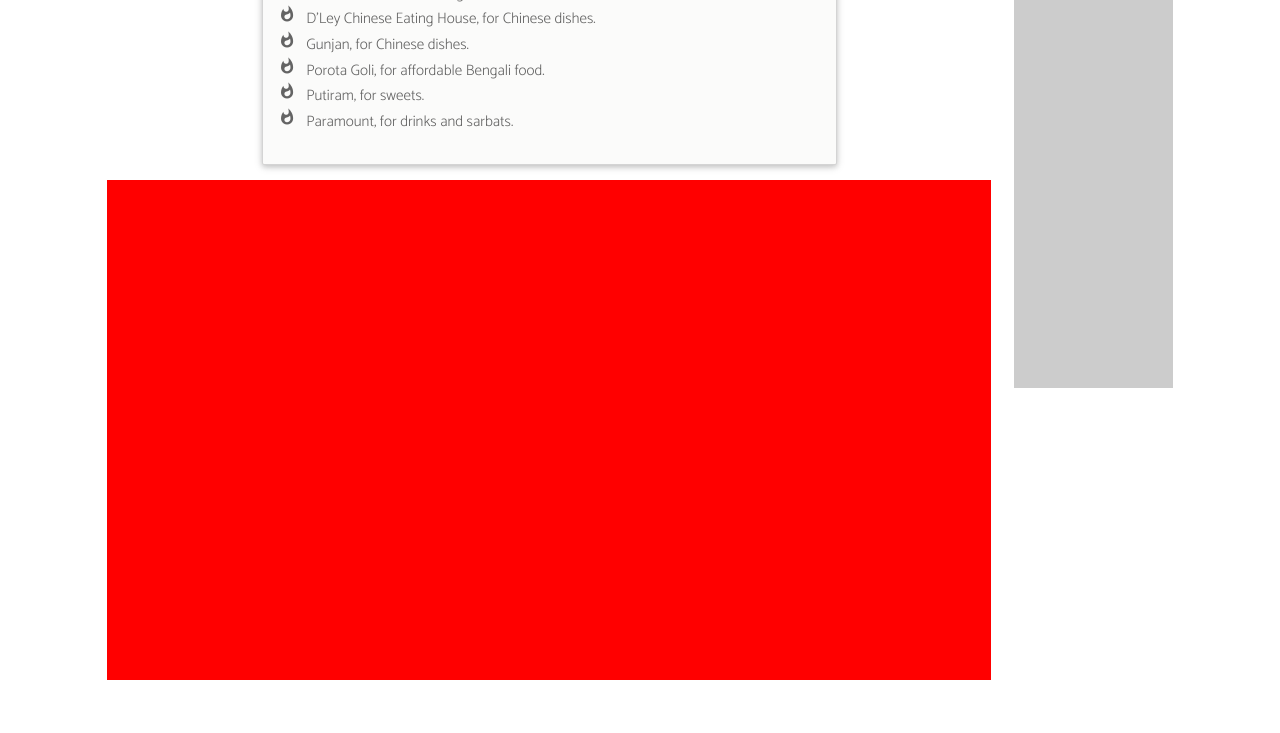
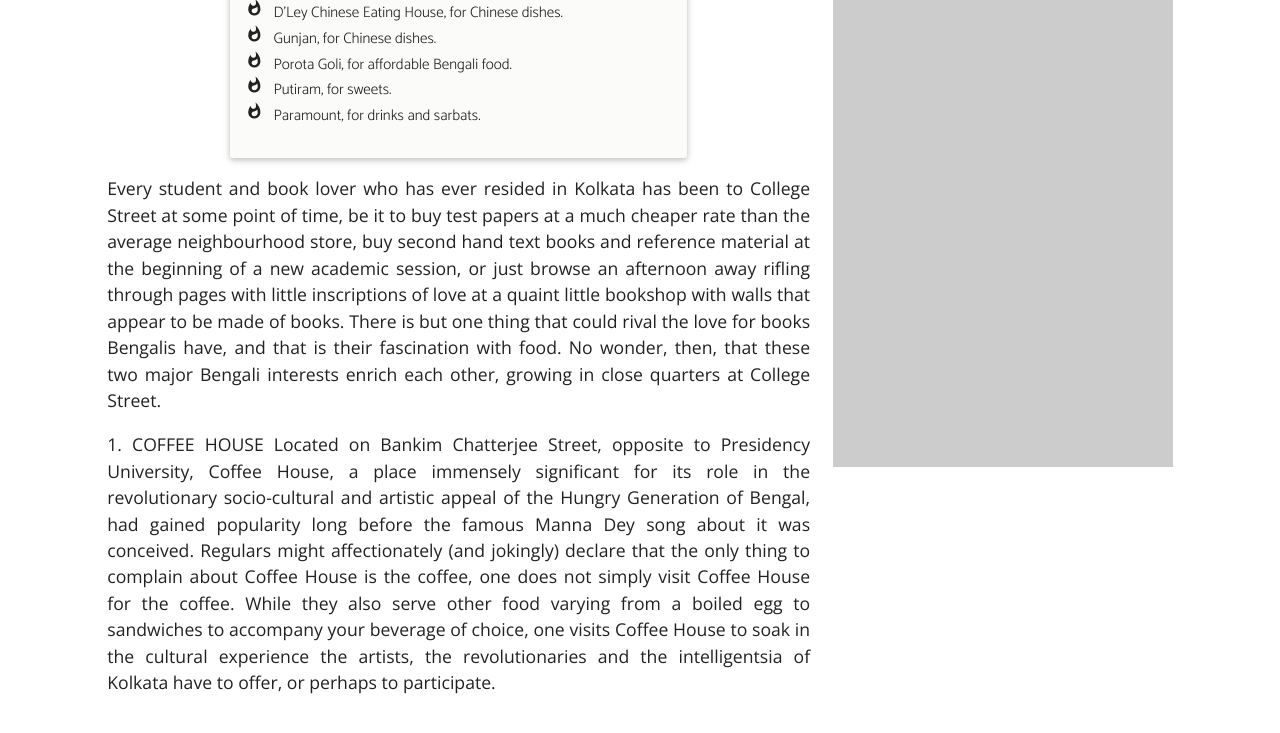
Before and after one commit to pecey/TalkingStreet, a PHP site: page /blog.html in a window 1280 px wide. Shown: the part 321-1054 px from the top of the page. Before the commit the page ends 1001 px from the top, so only its background shows below. Run offline with PHP 8.4, Linux system fonts and the light colour scheme; some libraries are stand-ins or nearby versions.

Commit message:
Changed the layout for the blog page

```diff
--- a/blog.html
+++ b/blog.html
@@ -75,17 +75,17 @@
          <!-- Desktop Filters wont be there on inner pags-->
 
   <!-- Content till here is common to inner pages -->
-
-    <div class="col l10 s12" id="center-panel">
-
-        <div class="row">
-          <!-- Blog Post Begins -->
-          <!-- Blog Title -->
+  <!-- Blog Title -->
           <div class="blog-title">
             COLLEGE STREET FOOD TRAIL IN KOLKATA
           </div>
           <!-- Blog Title ends -->
-          <hr>
+          <hr class="no-margin">
+    </div>
+    <div class="row">
+    <div class="col l8 s12" id="center-panel">
+
+          <!-- Blog Post Begins -->
           <!-- Blog Meta starts -->
           <div class="blog-meta">
             By
@@ -114,11 +114,16 @@
             </div>
           </div>
           <!-- Blog At A Glance ends -->
-         <div class="blog-content" style="height:500px; background:red; width:100%">
+         <div class="blog-content">
+          <p>Every student and book lover who has ever resided in Kolkata has been to College Street at some point of time, be it to buy test papers at a much cheaper rate than the average neighbourhood store, buy second hand text books and reference material at the beginning of a new academic session, or just browse an afternoon away rifling through pages with little inscriptions of love at a quaint little bookshop with walls that appear to be made of books. There is but one thing that could rival the love for books Bengalis have, and that is their fascination with food. No wonder, then, that these two major Bengali interests enrich each other, growing in close quarters at College Street.</p>
+          <p>1. COFFEE HOUSE
+
+Located on Bankim Chatterjee Street, opposite to Presidency University, Coffee House, a place immensely significant for its role in the revolutionary socio-cultural and artistic appeal of the Hungry Generation of Bengal, had gained popularity long before the famous Manna Dey song about it was conceived.
+
+Regulars might affectionately (and jokingly) declare that the only thing to complain about Coffee House is the coffee, one does not simply visit Coffee House for the coffee. While they also serve other food varying from a boiled egg to sandwiches to accompany your beverage of choice, one visits Coffee House to soak in the cultural experience the artists, the revolutionaries and the intelligentsia of Kolkata have to offer, or perhaps to participate.</p>
          </div>
         </div>
-    </div>
-    <div class="col l2 s12" id="right-panel">
+    <div class="col l4 s12" id="right-panel">
        <div class="row">
         <div class="col s12" style="height:200px; background: #ccc"></div>
         <div class="col s12" style="height:200px; background: #ccc"></div>
--- a/css/blog.css
+++ b/css/blog.css
@@ -66,8 +66,14 @@ body {
 
 .blog-at-a-glance .card-plain {
   background: #FBFBFA;
-  color: rgba(0, 0, 0, 0.6);
-  border: 1px solid #D4D4D4; }
+  /*color: rgba(0,0,0,0.6);
+  border: 1px solid #D4D4D4;*/ }
+
+.blog-content {
+  width: 100%;
+  text-align: justify;
+  font-family: "Open Sans";
+  font-size: 0.7em; }
 
 @media only screen and (max-width: 992px) {
   .blog-title {
@@ -85,5 +91,7 @@ body {
     width: 90%; }
     .blog-at-a-glance .card-plain {
       color: black; } }
+.no-margin {
+  margin: 0px; }
 
 /*# sourceMappingURL=blog.css.map */
--- a/sass/blog.scss
+++ b/sass/blog.scss
@@ -26,8 +26,14 @@ body{
 }
 .blog-at-a-glance .card-plain{
 	    background: #FBFBFA;
-    color: rgba(0,0,0,0.6);
-    border: 1px solid #D4D4D4;
+    /*color: rgba(0,0,0,0.6);
+    border: 1px solid #D4D4D4;*/
+}
+.blog-content{
+	width:100%;
+	text-align: justify;
+	font-family: "Open Sans";
+	font-size: 0.7em;
 }
 
 @media only screen  and (max-width: 992px){
@@ -49,3 +55,7 @@ body{
 		}
 	}
 }
+
+.no-margin{
+	margin:0px;
+}
--- a/sass/main.scss
+++ b/sass/main.scss
@@ -29,8 +29,9 @@ nav {
 
 #brand-logo img {
   position: absolute;
-  top: 20px;
-  left: 20px; }
+      top: 7px;
+    left: 20px;
+    width: 60px;}
 
 .blog-image {
   max-height: 100%; }
```
Also changed, not shown: css/main.css.
